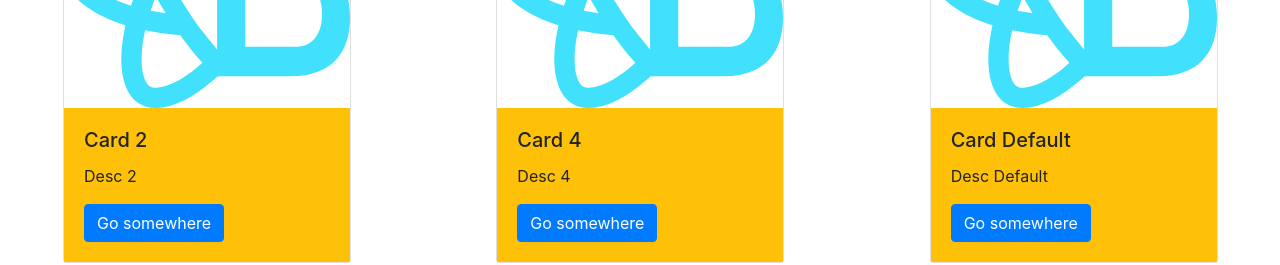
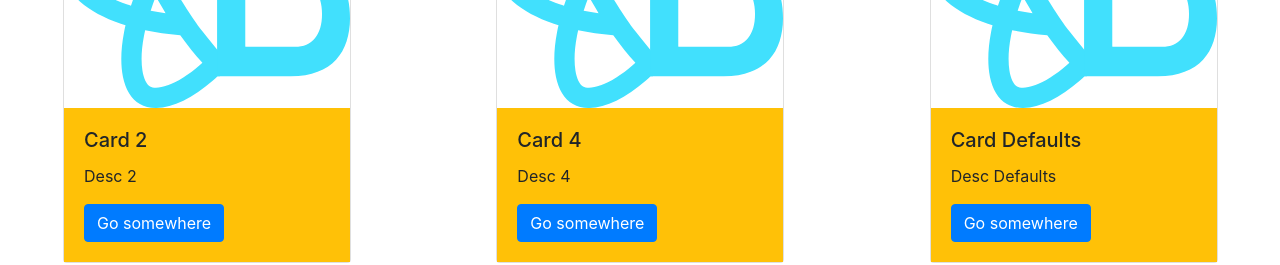
Before and after one commit to geekbim/React-Hello-World, a React (Create React App) app: page / in a window 1280 px wide. Shown: the part 780-1045 px from the top of the page. Built offline with nearby package versions, Linux system fonts and the light colour scheme.

Commit message:
hacktober fest

```diff
--- a/src/component/YouTubeComp/YouTubeComp.jsx
+++ b/src/component/YouTubeComp/YouTubeComp.jsx
@@ -23,8 +23,8 @@ const YouTubeComp = (props) => {
 }
 
 YouTubeComp.defaultProps = {
-    title: 'Card Default',
-    desc: 'Desc Default'
+    title: 'Card Defaults',
+    desc: 'Desc Defaults'
 }
 
 export default YouTubeComp;
```
Also changed, not shown: 1 other file (tests, documents, lock files or other folders).
